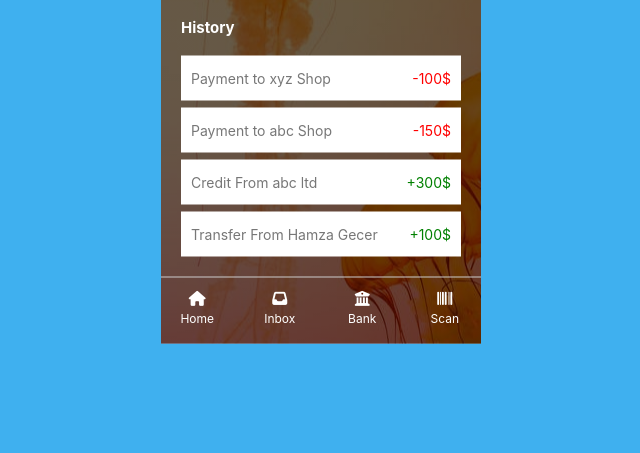
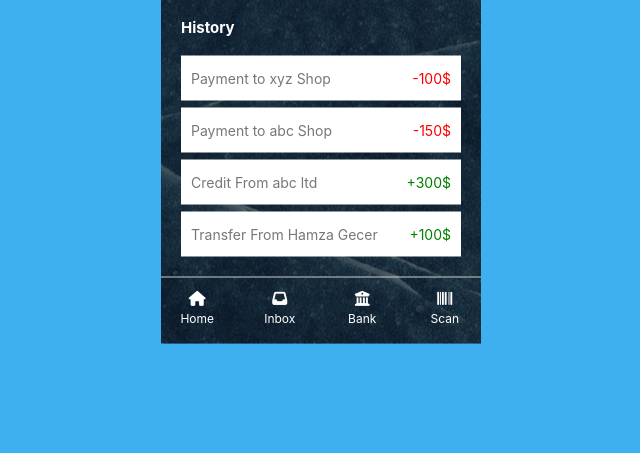
Before and after one commit to Hamzagecer/e-wallet, a plain HTML site: page index.html in a window 1280 px wide. Shown: the part 347-800 px from the top of the page, without its empty margins (319-959 px from the left). Drawn offline with nearby package versions, Linux system fonts and the light colour scheme.

Commit message:
first commit

```diff
--- a/style.css
+++ b/style.css
@@ -3,7 +3,7 @@ body{
 }
 
 .wallet-container{
-    background:linear-gradient(rgba(0,0,0,0.6),rgba(0,0,0,0.6)),url(img/wallet.jpeg);
+    background:linear-gradient(rgba(0,0,0,0.6),rgba(0,0,0,0.6)),url(img/px.jpeg);
     width: 320px;
     color: #fff;
     font-size: 15px;
```
Also changed, not shown: img/px.jpeg (added), img/wallet.jpeg (deleted), 2 other files.
